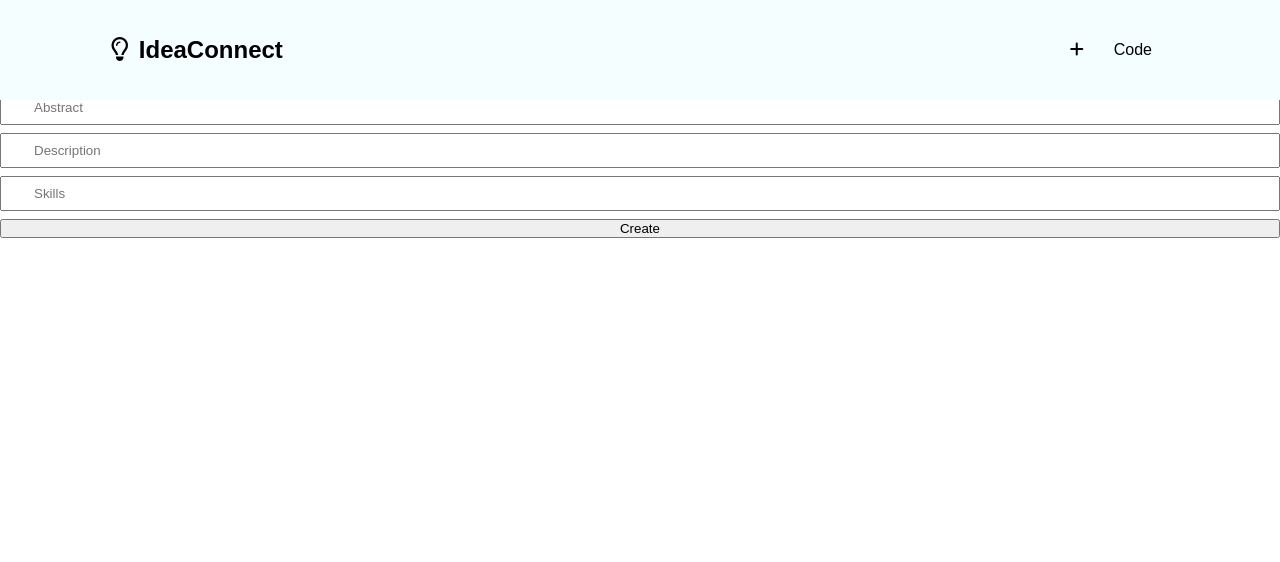
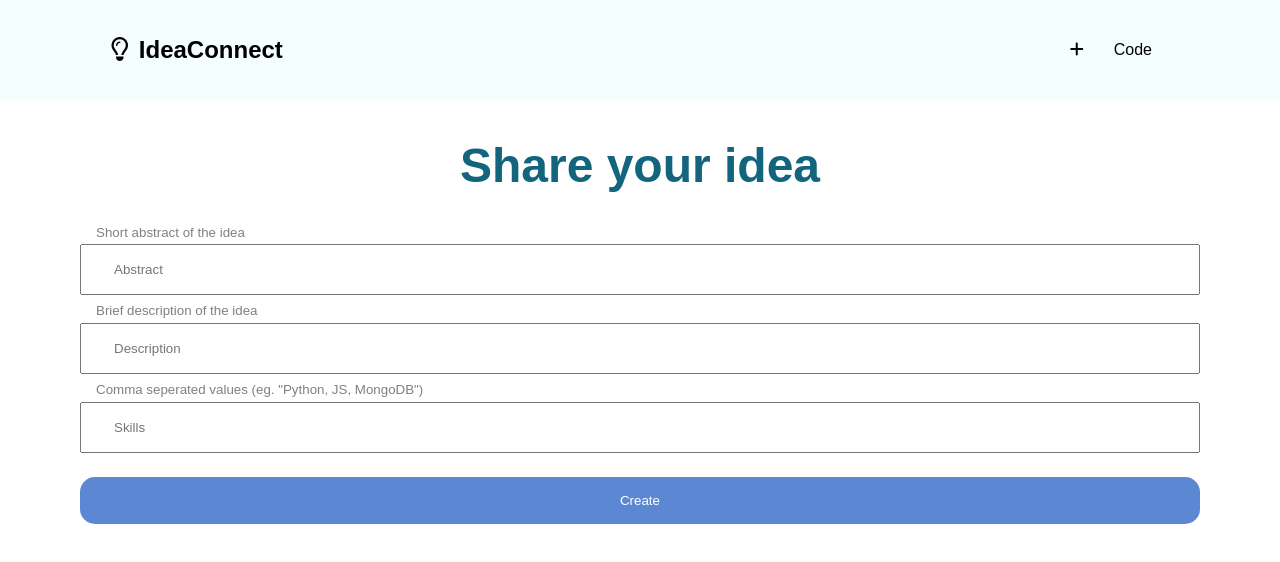
Before and after one commit to ryandeng32/IdeaConnect, a React (Create React App) app in the folder client/: page /create-idea in a window 1280 px wide. Shown: the top 562 px of the page. Built offline with nearby package versions, Linux system fonts and the light colour scheme.

Commit message:
add assets and demo picture

```diff
--- a/client/src/components/ideas/IdeaItem.js
+++ b/client/src/components/ideas/IdeaItem.js
@@ -12,7 +12,7 @@ const IdeaItem = ({ idea: { abstract, description, skills, _id } }) => {
   return (
     <div className="idea">
       <h1>
-        {abstract.length >= 20 ? abstract.slice(0, 20) + "..." : abstract}
+        {abstract.length >= 15 ? abstract.slice(0, 15) + "..." : abstract}
       </h1>
       <p>
         {description.length >= 50
--- a/client/src/components/ideas/Ideas.css
+++ b/client/src/components/ideas/Ideas.css
@@ -1,6 +1,6 @@
 .ideas {
   margin-top: 2rem;
-  padding: 4rem;
+  padding: 2rem;
   display: grid;
   grid-template-columns: repeat(auto-fit, 300px);
   justify-content: center;
--- a/client/src/components/ideasForm/CreateIdea.js
+++ b/client/src/components/ideasForm/CreateIdea.js
@@ -1,4 +1,4 @@
-import React, { useState } from "react";
+import React, { Fragment, useState } from "react";
 import { Redirect } from "react-router-dom";
 import "./Form.css";
 import axios from "axios";
@@ -33,7 +33,10 @@ const CreateIdea = () => {
     return <Redirect to="/" />;
   }
   return (
+    <Fragment>
       <form className="form" onSubmit={onSubmit}>
+        <h1 className="form-text">Share your idea</h1>
+        <small className="form-hint">Short abstract of the idea</small>
         <input
           value={abstract}
           name="abstract"
@@ -42,6 +45,7 @@ const CreateIdea = () => {
           autoComplete="off"
           required
         />
+        <small className="form-hint">Brief description of the idea</small>
         <input
           value={description}
           name="description"
@@ -49,6 +53,9 @@ const CreateIdea = () => {
           autoComplete="off"
           placeholder="Description"
         />
+        <small className="form-hint">
+          Comma seperated values (eg. "Python, JS, MongoDB")
+        </small>
         <input
           value={skills}
           name="skills"
@@ -58,6 +65,7 @@ const CreateIdea = () => {
         />
         <button type="submit">Create</button>
       </form>
+    </Fragment>
   );
 };
 export default CreateIdea;
--- a/client/src/components/ideasForm/Form.css
+++ b/client/src/components/ideasForm/Form.css
@@ -1,9 +1,31 @@
 .form {
+  padding: 3rem 5rem;
   display: flex;
   flex-direction: column;
 }
 
 .form input {
-  padding: 0.5rem 2rem;
+  padding: 1rem 2rem;
   margin-bottom: 0.5rem;
 }
+
+.form button {
+  margin-top: 1rem;
+  padding: 1rem;
+  background: #5c88d3;
+  border: none;
+  color: white;
+  border-radius: 15px;
+}
+.form-text {
+  color: rgb(19, 101, 126);
+  margin-bottom: 2rem;
+  font-size: 3rem;
+  text-align: center;
+}
+
+.form-hint {
+  padding-left: 1rem;
+  color: grey;
+  margin-bottom: 0.3rem;
+}
--- a/client/src/components/room/messages/Messages.css
+++ b/client/src/components/room/messages/Messages.css
@@ -1,5 +1,5 @@
 .messages {
-  padding: 5% 0;
+  padding: 2% 0;
   overflow: auto;
   flex: auto;
 }
--- a/client/src/components/room/messages/message/Message.css
+++ b/client/src/components/room/messages/message/Message.css
@@ -59,7 +59,7 @@
 }
 
 .backgroundBlue {
-  background: #2979ff;
+  background: #5c88d3;
 }
 
 .backgroundLight {
```
Also changed, not shown: 1 other file (tests, documents, lock files or other folders). Lines whose indentation alone changed are shown as unchanged.
